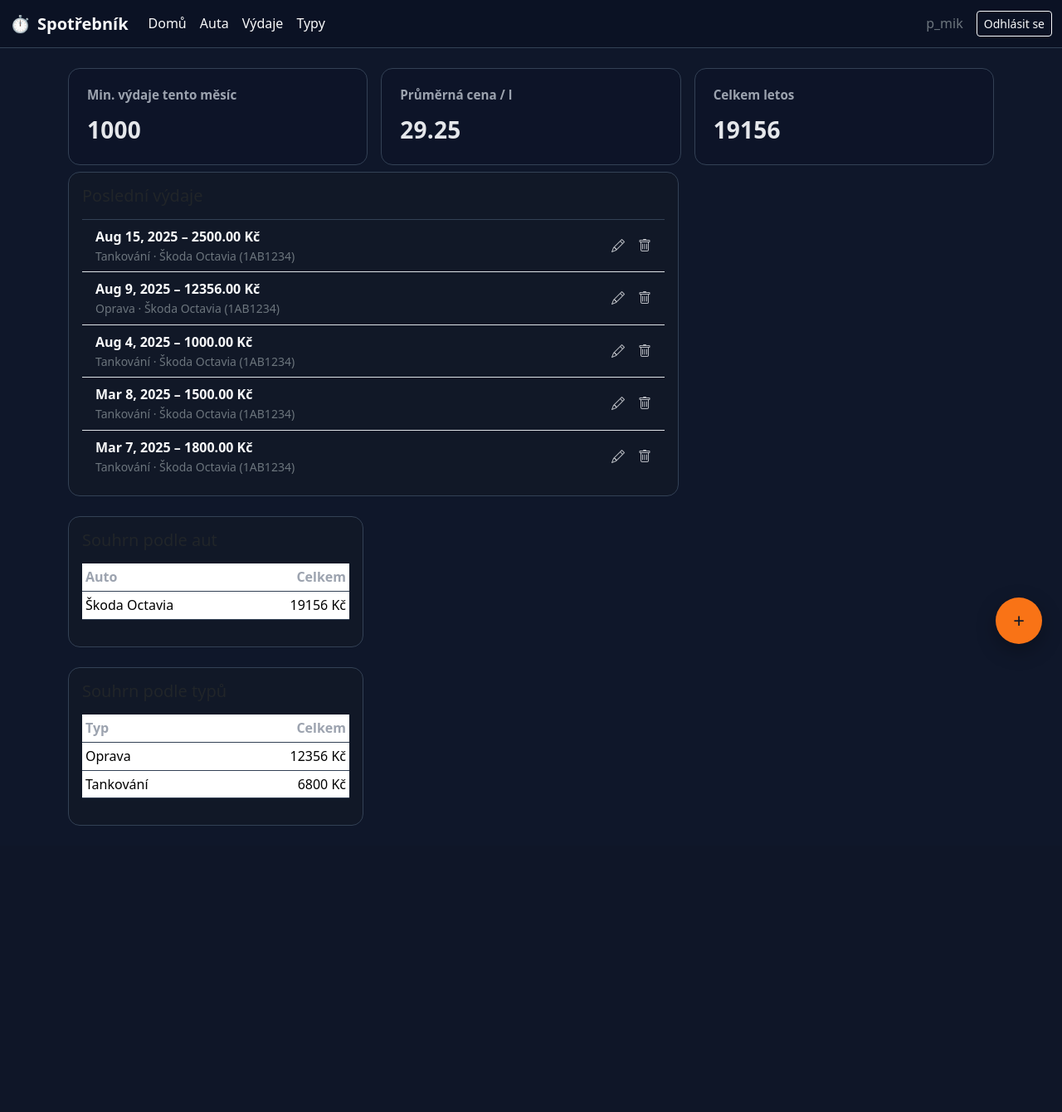
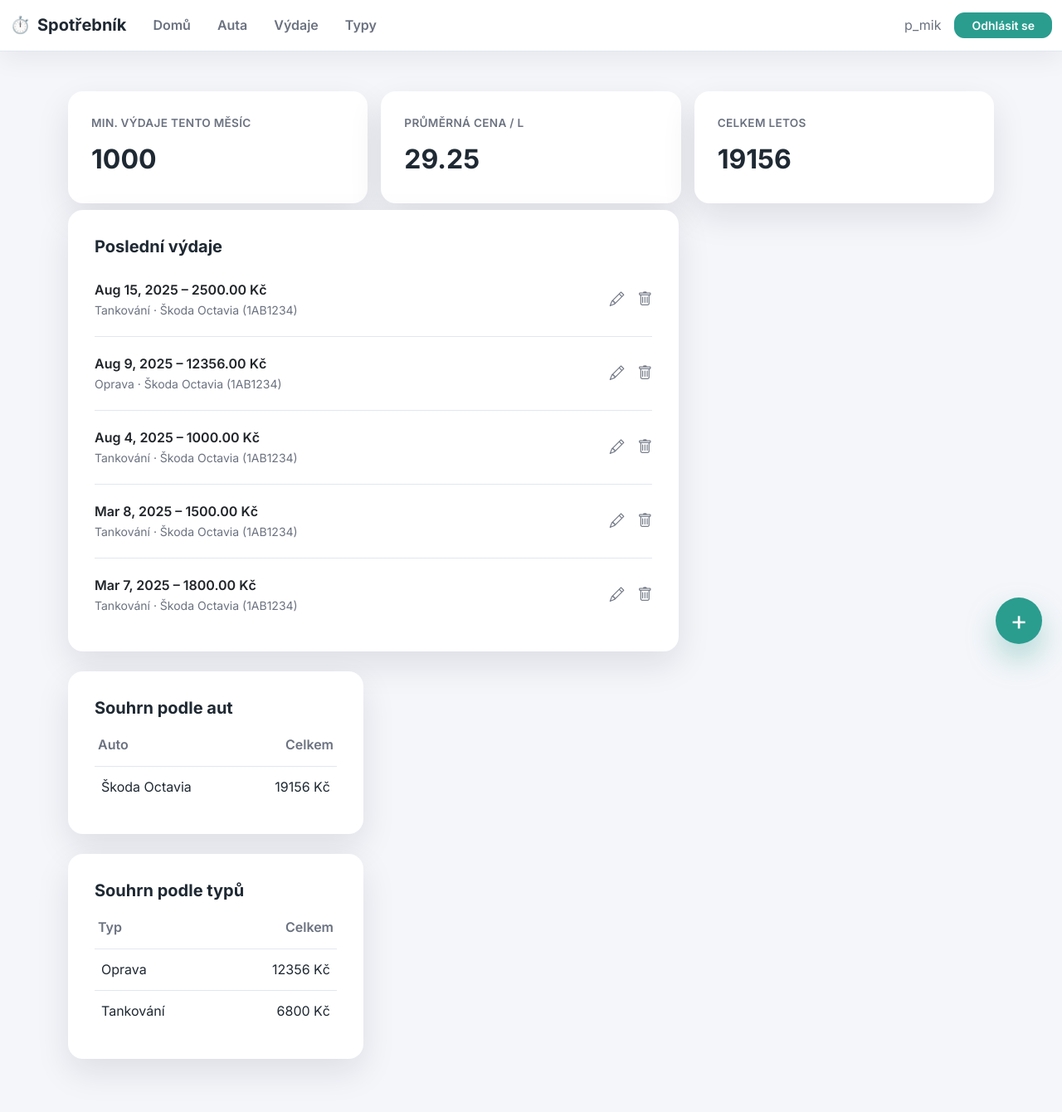
Before and after one commit to p-mik/Spotrebnik, a Django app: page / in a window 1280 px wide. Shown: the whole page at 83% size. Before the commit the page ends 995 px from the top, so only its background shows below. Run offline with Django 5.2, Linux system fonts and the light colour scheme; a user stored in the database is signed in; data comes from the database, SQL or seed files in the repository.

Commit message:
Add light dashboard theme and update base templates

```diff
--- /dev/null
+++ b/spotrebnik/vydaje/static/css/dashboard.css
@@ -0,0 +1,329 @@
+:root {
+  --color-background: #f5f6fa;
+  --color-surface: #ffffff;
+  --color-text: #1f2933;
+  --color-muted: #6b7280;
+  --color-primary: #2a9d8f;
+  --color-primary-dark: #23867b;
+  --color-border: #e1e7f0;
+  --shadow-soft: 0 16px 40px rgb(15 23 42 / 10%);
+  --radius-lg: 18px;
+  --radius-md: 12px;
+  --gap: 24px;
+}
+
+html,
+body {
+  height: 100%;
+}
+
+body {
+  margin: 0;
+  font-family: 'Inter', system-ui, -apple-system, BlinkMacSystemFont, 'Segoe UI', sans-serif;
+  background: var(--color-background);
+  color: var(--color-text);
+  line-height: 1.6;
+  font-size: 16px;
+}
+
+a {
+  color: var(--color-primary);
+  text-decoration: none;
+  transition: color 0.2s ease;
+}
+
+a:hover,
+a:focus {
+  color: var(--color-primary-dark);
+}
+
+main.container {
+  padding-block: 2rem 3rem;
+}
+
+.section-gap {
+  gap: var(--gap);
+}
+
+/* Navigation */
+.appbar {
+  background: var(--color-surface);
+  border-bottom: 1px solid var(--color-border);
+  box-shadow: 0 10px 30px rgb(15 23 42 / 6%);
+  padding-block: 0.35rem;
+}
+
+.appbar .navbar-brand {
+  font-weight: 700;
+  color: var(--color-text);
+  transition: color 0.2s ease;
+}
+
+.appbar .navbar-brand span {
+  color: var(--color-primary);
+}
+
+.appbar .navbar-brand:hover,
+.appbar .navbar-brand:focus {
+  color: var(--color-primary);
+}
+
+.appbar .navbar-nav .nav-link {
+  color: var(--color-muted);
+  font-weight: 600;
+  padding: 0.75rem 1rem;
+  transition: color 0.2s ease, background-color 0.2s ease;
+  border-radius: var(--radius-md);
+}
+
+.appbar .navbar-nav .nav-link:hover,
+.appbar .navbar-nav .nav-link:focus {
+  color: var(--color-primary);
+  background: rgba(42, 157, 143, 0.08);
+}
+
+.appbar .navbar-nav .nav-link.active {
+  color: var(--color-primary);
+  background: rgba(42, 157, 143, 0.1);
+}
+
+.appbar .navbar-toggler {
+  border: none;
+  padding: 0.35rem 0.5rem;
+}
+
+.appbar .navbar-toggler:focus {
+  box-shadow: none;
+}
+
+/* Cards */
+.card {
+  background: var(--color-surface);
+  border: none;
+  border-radius: var(--radius-lg);
+  box-shadow: var(--shadow-soft);
+  padding: 1.75rem;
+}
+
+.card h5 {
+  font-weight: 700;
+  color: var(--color-text);
+}
+
+.card + .card {
+  margin-top: var(--gap);
+}
+
+/* KPI blocks */
+.kpi {
+  display: flex;
+  flex-direction: column;
+  gap: 0.4rem;
+  padding: 1.5rem;
+  border-radius: var(--radius-lg);
+  background: var(--color-surface);
+  box-shadow: var(--shadow-soft);
+}
+
+.kpi-label {
+  color: var(--color-muted);
+  font-weight: 600;
+  letter-spacing: 0.3px;
+  text-transform: uppercase;
+  font-size: 0.85rem;
+}
+
+.kpi-value {
+  font-size: 2rem;
+  font-weight: 700;
+  color: var(--color-text);
+}
+
+/* Lists */
+.list-group {
+  --bs-list-group-bg: transparent;
+  --bs-list-group-border-color: transparent;
+  --bs-list-group-border-width: 0;
+}
+
+.list-group-item {
+  background: transparent;
+  border: none;
+  padding: 0.75rem 0;
+  display: flex;
+  justify-content: space-between;
+  align-items: center;
+  gap: 1rem;
+}
+
+.list-group-item + .list-group-item {
+  border-top: 1px solid var(--color-border);
+  margin-top: 0.5rem;
+  padding-top: 1.25rem;
+}
+
+.list-item-actions a {
+  color: var(--color-muted);
+  font-size: 1.1rem;
+  transition: color 0.2s ease;
+}
+
+.list-item-actions a:hover {
+  color: var(--color-primary);
+}
+
+/* Tables */
+.table {
+  --bs-table-color: var(--color-text);
+  --bs-table-bg: transparent;
+  --bs-table-border-color: transparent;
+  margin-bottom: 0;
+}
+
+.table thead th {
+  color: var(--color-muted);
+  font-weight: 600;
+  border-bottom: 1px solid var(--color-border);
+  padding-bottom: 0.75rem;
+}
+
+.table tbody tr {
+  transition: background-color 0.2s ease, transform 0.2s ease;
+}
+
+.table tbody tr:hover {
+  background-color: rgba(42, 157, 143, 0.06);
+}
+
+.table tbody td {
+  padding: 0.75rem 0.5rem;
+  border-bottom: 1px solid var(--color-border);
+}
+
+.table tbody tr:last-child td {
+  border-bottom: none;
+}
+
+.table td.text-end,
+.table th.text-end {
+  text-align: right;
+}
+
+/* Buttons */
+.btn-primary {
+  background: var(--color-primary);
+  border-color: var(--color-primary);
+  color: #ffffff;
+  font-weight: 600;
+  border-radius: var(--radius-md);
+  padding-inline: 1.25rem;
+  transition: transform 0.2s ease, box-shadow 0.2s ease, background-color 0.2s ease;
+}
+
+.btn-primary:hover,
+.btn-primary:focus {
+  background: var(--color-primary-dark);
+  border-color: var(--color-primary-dark);
+  box-shadow: 0 12px 24px rgb(42 157 143 / 28%);
+  transform: translateY(-1px);
+}
+
+.btn-outline-primary {
+  color: var(--color-primary);
+  border-color: var(--color-primary);
+  font-weight: 600;
+  border-radius: var(--radius-md);
+  padding-inline: 1.1rem;
+  transition: color 0.2s ease, background-color 0.2s ease, box-shadow 0.2s ease;
+}
+
+.btn-outline-primary:hover,
+.btn-outline-primary:focus {
+  color: #ffffff;
+  background: var(--color-primary);
+  border-color: var(--color-primary);
+  box-shadow: 0 10px 20px rgb(42 157 143 / 25%);
+}
+
+.btn-link {
+  color: var(--color-primary);
+}
+
+.btn-link:hover,
+.btn-link:focus {
+  color: var(--color-primary-dark);
+}
+
+/* Floating action button */
+.fab {
+  position: fixed;
+  right: 24px;
+  bottom: 24px;
+  width: 56px;
+  height: 56px;
+  border-radius: 50%;
+  border: none;
+  background: var(--color-primary);
+  color: #ffffff;
+  font-size: 2rem;
+  display: grid;
+  place-items: center;
+  box-shadow: 0 18px 36px rgb(42 157 143 / 35%);
+  transition: background 0.2s ease, transform 0.2s ease;
+}
+
+.fab:hover,
+.fab:focus {
+  background: var(--color-primary-dark);
+  transform: translateY(-2px);
+}
+
+/* Utility text colors */
+.text-muted,
+.text-secondary {
+  color: var(--color-muted) !important;
+}
+
+/* Responsive adjustments */
+@media (min-width: 768px) {
+  main.container {
+    padding-block: 3rem 4rem;
+  }
+
+  .kpi {
+    padding: 1.75rem;
+  }
+
+  .card {
+    padding: 2rem;
+  }
+}
+
+@media (max-width: 767.98px) {
+  .appbar .navbar-nav .nav-link {
+    padding: 0.5rem 0.75rem;
+  }
+
+  .navbar-collapse {
+    padding-block: 0.75rem;
+  }
+
+  main.container {
+    padding-inline: 1rem;
+  }
+
+  .list-group-item {
+    flex-direction: column;
+    align-items: flex-start;
+  }
+
+  .list-item-actions {
+    width: 100%;
+    justify-content: flex-end;
+  }
+
+  .kpi,
+  .card {
+    padding: 1.4rem;
+  }
+}
--- a/spotrebnik/vydaje/templates/base.html
+++ b/spotrebnik/vydaje/templates/base.html
@@ -7,40 +7,40 @@
   <title>{% block title %}Spotřebník{% endblock %}</title>
   <link href="https://cdn.jsdelivr.net/npm/bootstrap@5.3.3/dist/css/bootstrap.min.css" rel="stylesheet">
   <link href="https://cdn.jsdelivr.net/npm/bootstrap-icons@1.11.3/font/bootstrap-icons.css" rel="stylesheet">
-  <!-- Přepínání tématu – výchozí dark, lze přidat i blue -->
-  <link id="theme-link" href="{% static 'css/theme-dark.css' %}" rel="stylesheet">
+  <link href="https://fonts.googleapis.com/css2?family=Inter:wght@400;500;600;700&display=swap" rel="stylesheet">
+  <link href="{% static 'css/dashboard.css' %}" rel="stylesheet">
   {% block extra_css %}{% endblock %}
 </head>
 <body>
-  <nav class="navbar navbar-expand-lg appbar sticky-top navbar-dark">
+  <nav class="navbar navbar-expand-lg appbar sticky-top navbar-light">
     <div class="container-fluid">
-      <a class="navbar-brand d-flex align-items-center gap-2 text-light" href="{% url 'home' %}">
-        <span style="color:var(--accent);font-size:1.25rem;">⏱️</span>
+      <a class="navbar-brand d-flex align-items-center gap-2" href="{% url 'home' %}">
+        <span style="font-size:1.25rem;">⏱️</span>
         <strong>Spotřebník</strong>
       </a>
-      <button class="navbar-toggler text-light" type="button" data-bs-toggle="collapse" data-bs-target="#mainNav">
+      <button class="navbar-toggler" type="button" data-bs-toggle="collapse" data-bs-target="#mainNav">
         <span class="navbar-toggler-icon"></span>
       </button>
       <div class="collapse navbar-collapse" id="mainNav">
         <ul class="navbar-nav me-auto mb-2 mb-lg-0">
-          <li class="nav-item"><a class="nav-link text-light" href="{% url 'home' %}">Domů</a></li>
-          <li class="nav-item"><a class="nav-link text-light" href="{% url 'seznam_aut' %}">Auta</a></li>
-          <li class="nav-item"><a class="nav-link text-light" href="{% url 'seznam_vydaju' %}">Výdaje</a></li>
-          <li class="nav-item"><a class="nav-link text-light" href="{% url 'seznam_typu' %}">Typy</a></li>
+          <li class="nav-item"><a class="nav-link" href="{% url 'home' %}">Domů</a></li>
+          <li class="nav-item"><a class="nav-link" href="{% url 'seznam_aut' %}">Auta</a></li>
+          <li class="nav-item"><a class="nav-link" href="{% url 'seznam_vydaju' %}">Výdaje</a></li>
+          <li class="nav-item"><a class="nav-link" href="{% url 'seznam_typu' %}">Typy</a></li>
         </ul>
         <div class="d-flex align-items-center gap-3">
           {% if user.is_authenticated %}
-            <span class="text-secondary d-none d-md-inline">{{ user.username }}</span>
-            <a class="btn btn-sm btn-outline-light" href="{% url 'odhlaseni' %}">Odhlásit se</a>
+            <span class="text-muted d-none d-md-inline">{{ user.username }}</span>
+            <a class="btn btn-sm btn-primary" href="{% url 'odhlaseni' %}">Odhlásit se</a>
           {% else %}
-            <a class="text-light" href="{% url 'prihlaseni' %}">Přihlásit</a>
-            <a class="text-light" href="{% url 'registrace' %}">Registrace</a>
+            <a class="btn btn-sm btn-outline-primary" href="{% url 'prihlaseni' %}">Přihlásit</a>
+            <a class="btn btn-sm btn-primary" href="{% url 'registrace' %}">Registrace</a>
           {% endif %}
         </div>
       </div>
     </div>
   </nav>
-  <main class="container py-4">
+  <main class="container">
     {% block content %}{% endblock %}
   </main>
   {% block floating %}
--- a/spotrebnik/vydaje/templates/home.html
+++ b/spotrebnik/vydaje/templates/home.html
@@ -14,14 +14,14 @@
   </div>
   <div class="row section-gap">
     <div class="col-12 col-lg-8">
-      <div class="card p-3">
+      <div class="card">
         <h5 class="mb-3">Poslední výdaje</h5>
         <ul class="list-group list-group-flush">
           {% for z in posledni_vydaje %}
-          <li class="list-group-item bg-transparent text-light d-flex justify-content-between align-items-center">
+          <li class="list-group-item d-flex justify-content-between align-items-center">
             <div>
               <div class="fw-semibold">{{ z.datum|date:"M j, Y" }} – {{ z.castka }} Kč</div>
-              <div class="text-secondary small">{{ z.typ }} · {{ z.auto }}</div>
+              <div class="text-muted small">{{ z.typ }} · {{ z.auto }}</div>
             </div>
             <div class="list-item-actions d-flex gap-3">
               <a href="{% url 'upravit_vydaj' z.id %}" title="Upravit"><i class="bi bi-pencil"></i></a>
@@ -29,13 +29,13 @@
             </div>
           </li>
           {% empty %}
-          <p class="text-secondary m-0">Zatím žádné záznamy.</p>
+          <p class="text-muted m-0">Zatím žádné záznamy.</p>
           {% endfor %}
         </ul>
       </div>
     </div>
     <div class="col-12 col-lg-4">
-      <div class="card p-3 mb-3">
+      <div class="card mb-3">
         <h5 class="mb-3">Souhrn podle aut</h5>
         <table class="table table-sm align-middle">
           <thead><tr><th>Auto</th><th class="text-end">Celkem</th></tr></thead>
@@ -46,7 +46,7 @@
           </tbody>
         </table>
       </div>
-      <div class="card p-3">
+      <div class="card">
         <h5 class="mb-3">Souhrn podle typů</h5>
         <table class="table table-sm align-middle">
           <thead><tr><th>Typ</th><th class="text-end">Celkem</th></tr></thead>
```
